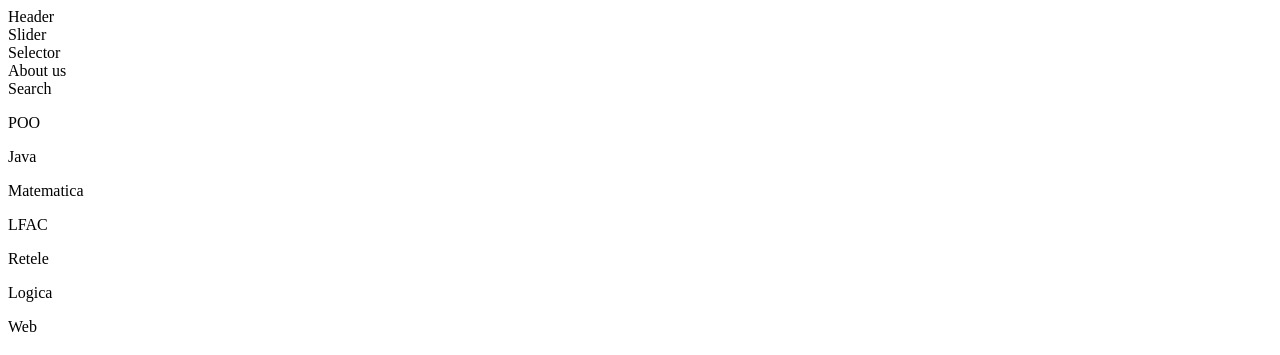
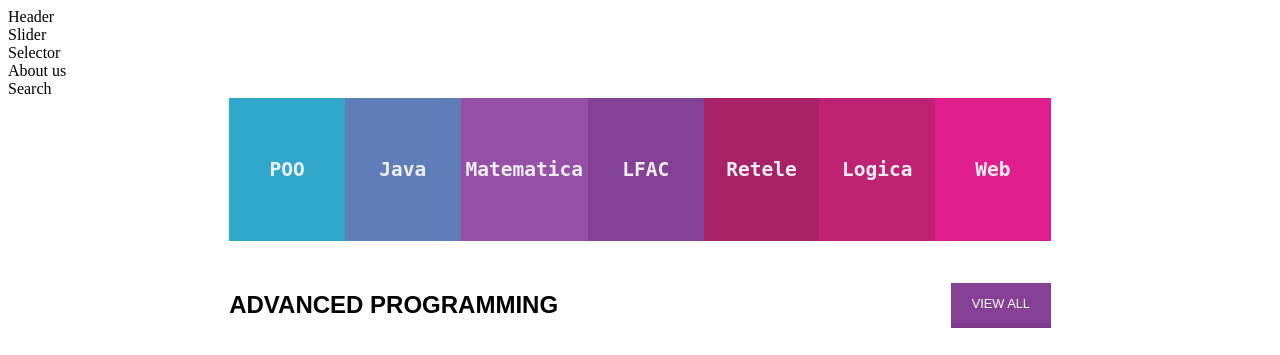
Before and after one commit to ioana-amariei/trex, a PHP site: page / in a window 1280 px wide. Shown: the top 355 px of the page. Run offline with PHP 8.4, Linux system fonts and the light colour scheme.

Commit message:
Add topics div style

```diff
--- a/topics.css
+++ b/topics.css
@@ -1 +1,139 @@
 /* Acest css gestioneaza doar continutul aferent div-ului topics */
+
+#topics {
+	width: 65%;
+	margin: 0 auto;
+}
+
+#topics-tag-row {
+	display: flex;
+	justify-content: center;
+	align-items: center;
+	flex-direction: row;
+	margin-bottom: 30px;
+}
+
+#topics-tag-row .tag {
+	cursor: pointer;
+	flex: 1 1 50%;
+	padding: 55px 0;
+	border: 5px solid transparent;
+	transition: all ease 0.3s;
+}
+
+#topics-tag-row .tag:hover {
+	flex: 1 1 70%;
+	border: 5px solid rgba(0, 0, 0, 0.3);
+}
+
+#topics-tag-row .tag:nth-child(1) { background-color: #30a8cb; }
+#topics-tag-row .tag:nth-child(2) { background-color: #5f7db9; }
+#topics-tag-row .tag:nth-child(3) { background-color: #9650a8; }
+#topics-tag-row .tag:nth-child(4) { background-color: #854196; }
+#topics-tag-row .tag:nth-child(5) { background-color: #a92267; }
+#topics-tag-row .tag:nth-child(6) { background-color: #bf2273; }
+#topics-tag-row .tag:nth-child(7) { background-color: #e21e8e; }
+
+#topics-tag-row .tag p {
+	user-select: none;
+	margin: 0;
+	text-align: center;
+	font-family: monospace;
+	font-weight: bold;
+	font-size: 150%;
+	color: rgb(238, 238, 238);
+}
+
+#topics-grid-title {
+	margin-bottom: 1.2em;
+	display: inline-flex;
+	width: 100%;
+}
+
+#topics-grid-title h2 {
+	flex-basis: 100%;
+	font-size: 1.5em;
+	margin: 20px 0;
+}
+
+#topics-grid-title button {
+	height: 40px;
+	margin-top: 12px;
+	min-width: 100px;
+	background-color: #854196;
+	border: none;
+	font-size: .8em;
+	font-weight: lighter;
+	color: white;
+	text-transform: uppercase;
+	box-shadow: 0 5px 0 #7b3a8a;
+	transition: all ease 0.3s;
+}
+
+#topics-grid-title button:active,
+#topics-grid-title button:focus {
+	outline: 0;
+}
+
+#topics-grid-title button:hover {
+	cursor: pointer;
+	background-color: #5e286a;
+	box-shadow: 0 5px 0 #511e5c;
+}
+
+#topics-grid > #topics-grid-container {
+	display: flex;
+	flex-wrap: wrap;
+}
+
+#topics-grid #topics-grid-container .col {
+	cursor: pointer;
+	margin-left: 5%;
+	margin-bottom: 1rem;
+	flex-grow: 1;
+	width: 30%;
+	height: 300px;
+	overflow: hidden;
+}
+
+#topics-grid #topics-grid-container .col:hover img {
+	opacity: 0.8;
+}
+
+#topics-grid #topics-grid-container .col:nth-child(3n+1) {
+	margin-left: 0;
+}
+
+#topics-grid .col img {
+	opacity: 1;
+	width: 100%;
+	height: 200px;
+	top: 0;
+	left: 0;
+	object-fit: cover;
+	transition: all ease 0.5s;
+}
+
+#topics-grid .col p, #topics-grid-title h2 {
+	font-family: sans-serif;
+	font-weight: bold;
+	text-transform: uppercase;
+}
+
+#topics-grid .col p {
+	font-size: .9em;
+}
+
+#topics-grid .col ul {
+	list-style-type: none;
+	padding: 0;
+}
+
+#topics-grid .col li {
+	float: left;
+	padding-right: 15px;
+	font-family: sans-serif;
+	font-size: .7em;
+	font-weight: normal;
+	text-transform: uppercase;
+}
```
